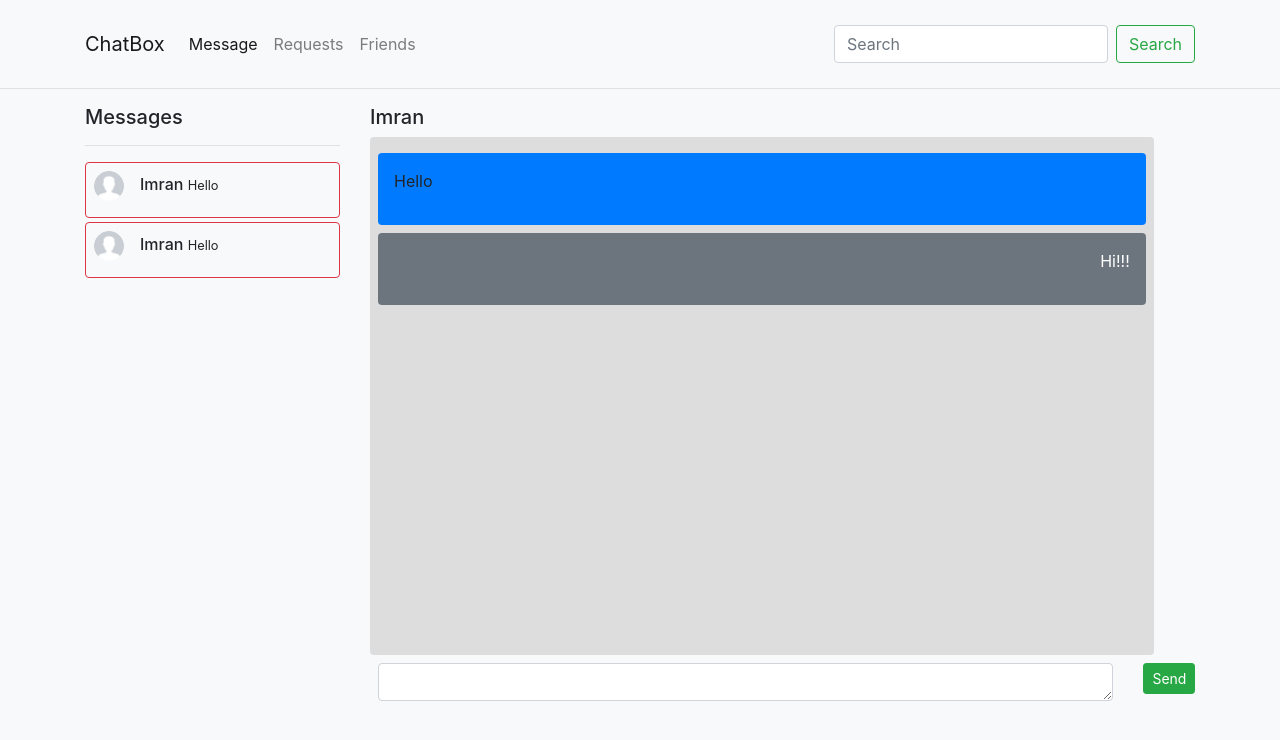
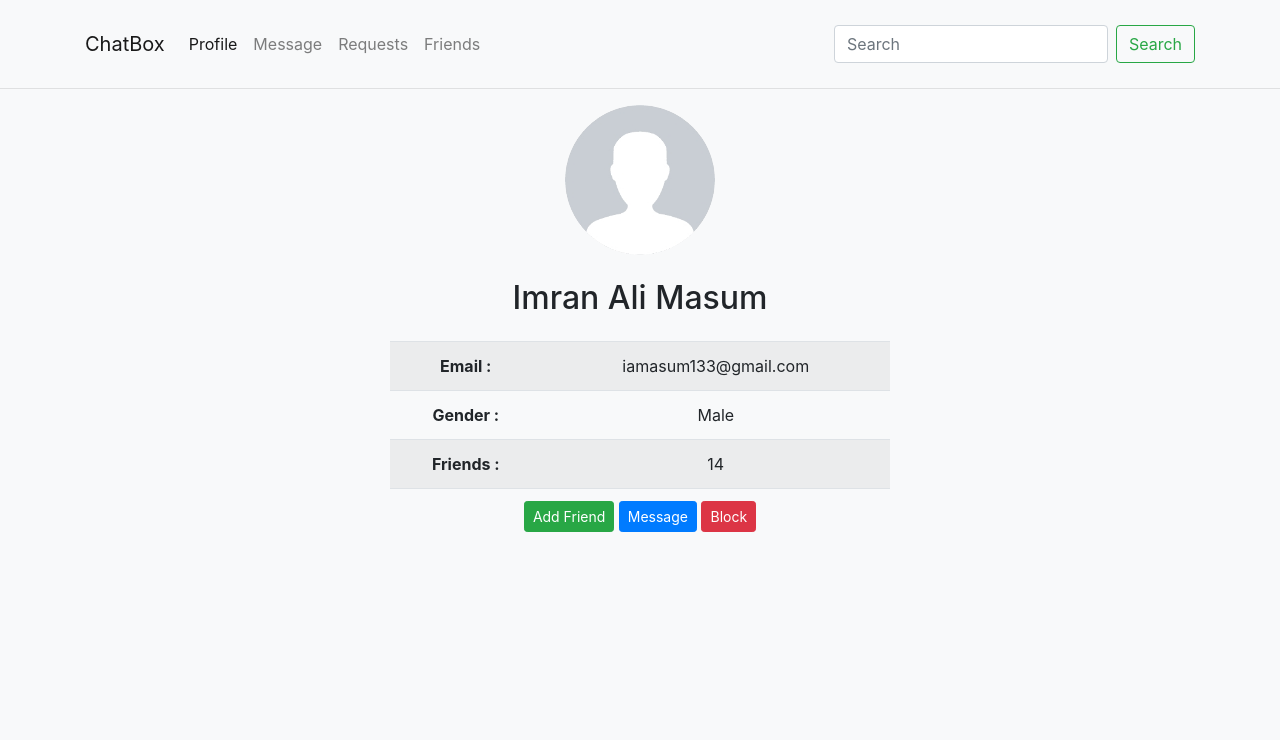
Before and after one commit to IA-Masum/chatbox, a PHP site: page /main.php in a window 1280 px wide. Shown: the top 740 px of the page. Run offline with PHP 8.4, Linux system fonts and the light colour scheme; some libraries are stand-ins or nearby versions.

Commit message:
profile page design completed

```diff
--- a/main.php
+++ b/main.php
@@ -15,7 +15,7 @@
         require_once 'friends.php';
       break;
       default:
-        require_once 'message.php';
+        require_once 'profile.php';
       break;
     }
 
--- a/navbar.php
+++ b/navbar.php
@@ -3,7 +3,7 @@
   if(isset($_GET['p'])){
     $active = $_GET['p'];
   }else{
-    $active = 'message';
+    $active = 'profile';
   }
 
 ?>
@@ -18,6 +18,9 @@
 
     <div class="collapse navbar-collapse" id="navbarSupportedContent">
       <ul class="navbar-nav mr-auto">
+        <li class="nav-item <?php $active == 'profile'? print 'active': ''?>">
+          <a class="nav-link" href="main.php?p=profile">Profile</a>
+        </li>
         <li class="nav-item <?php $active == 'message'? print 'active': ''?>">
           <a class="nav-link" href="main.php?p=message">Message</a>
         </li>
--- /dev/null
+++ b/profile.php
@@ -0,0 +1,34 @@
+<div class="container">
+
+
+    <div style="width: 500px" class="mx-auto bordered">
+      <div class="text-center">
+        <img class="rounded-circle" width="150px" src="user.jpg">
+        <h2 class="my-4">Imran Ali Masum</h2>
+        <table class="table table-striped">
+          <tbody>
+            <tr>
+              <th scope="row">Email :</th>
+              <td>iamasum133@gmail.com</td>
+            </tr>
+            <tr>
+              <th scope="row">Gender :</th>
+              <td>Male</td>
+            </tr>
+            <tr>
+              <th scope="row">Friends : </th>
+              <td>14</td>
+            </tr>
+            <tr>
+              <td colspan=2>
+                <a href="#" class="btn btn-sm btn-success">Add Friend</a>
+                <a href="#" class="btn btn-sm btn-primary">Message</a>
+                <a href="#" class="btn btn-sm btn-danger">Block</a>
+              </td>
+            </tr>
+          </tbody>
+        </table>
+      </div>
+    </div>
+</div>
+</div>
```
